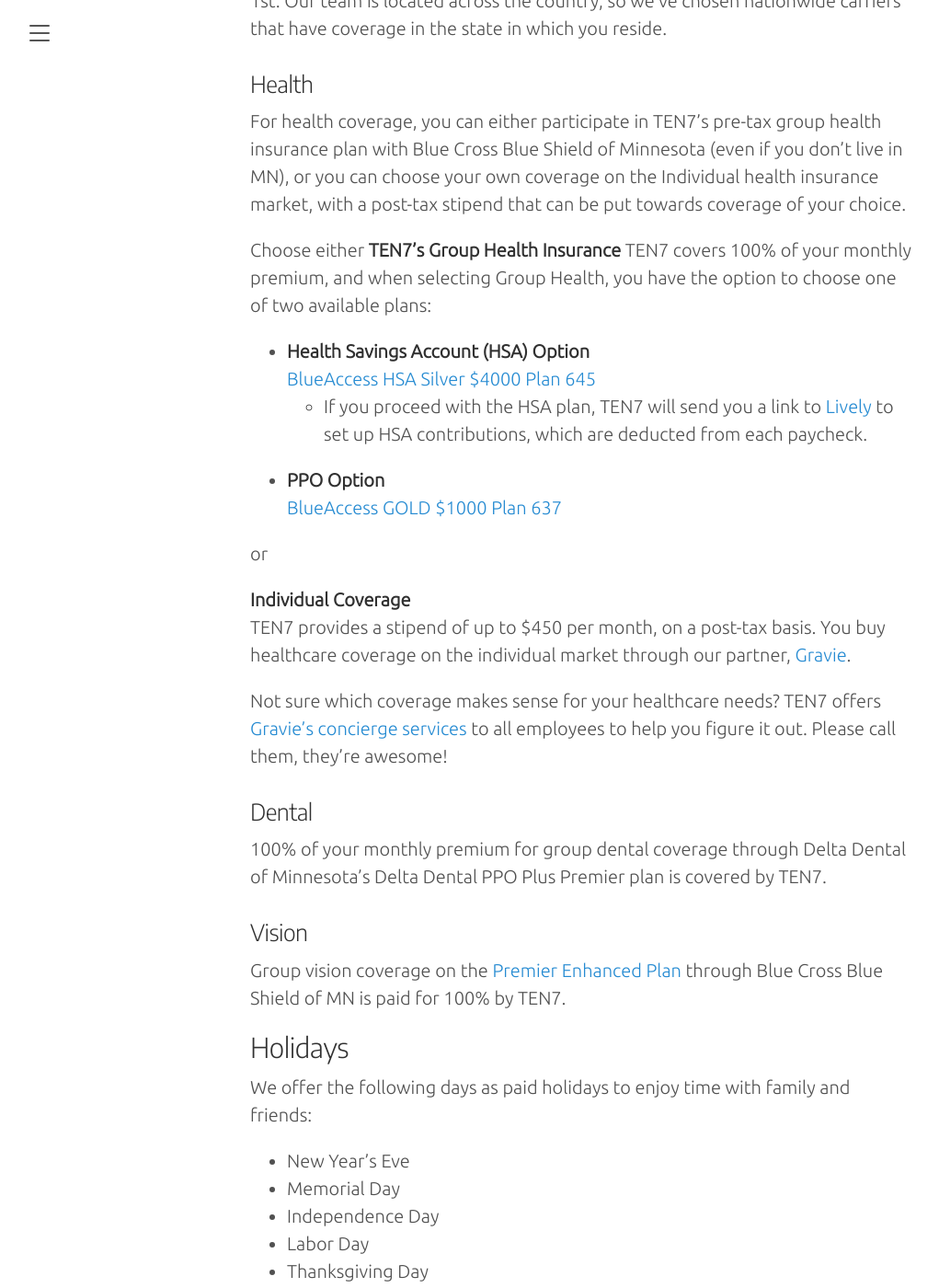
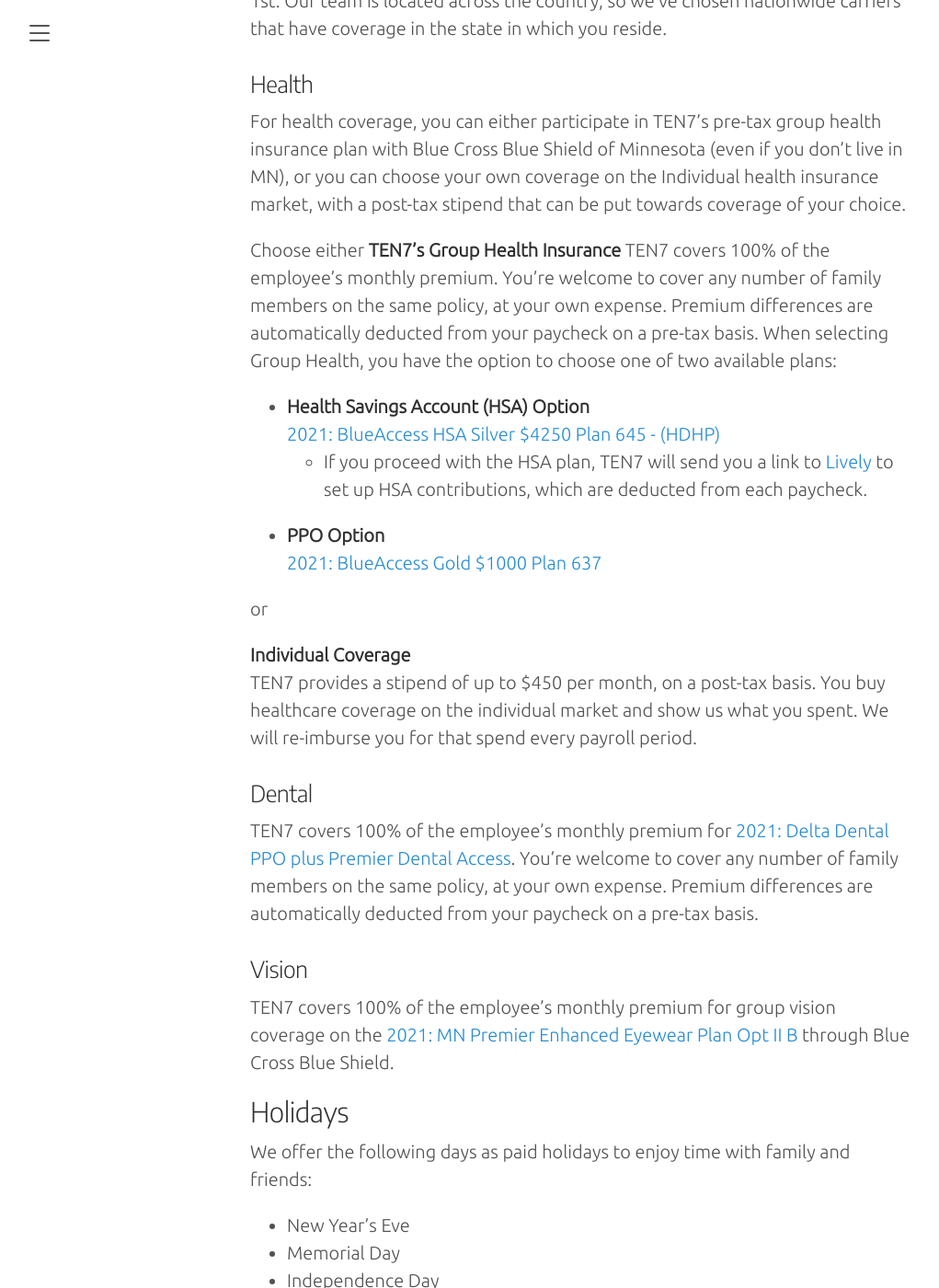
Before and after one commit to ten7/handbook.ten7.com, a Jekyll site: the page built from 040-our-benefits.md, in a window 1280 px wide and 1400 px high, scrolled down 394 px. Shown: the whole window at 92% size, without its empty margins (8-1029 px from the left). Built offline with Jekyll 4.4.1, drawn with Linux system fonts in a browser that asks for light colours; some web fonts are replaced; our own code applies the rules of GitHub Pages for plain Markdown files; some of the changed text lies outside the part shown.

Commit message:
2021 updates

```diff
--- a/040-our-benefits.md
+++ b/040-our-benefits.md
@@ -15,28 +15,27 @@
 
 Choose either
 **TEN7’s Group Health Insurance**
-TEN7 covers 100% of your monthly premium, and when selecting Group Health, you have the option to choose one of two available plans:
+TEN7 covers 100% of the employee's monthly premium. You're welcome to cover any number of family members on the same policy, at your own expense. Premium differences are automatically deducted from your paycheck on a pre-tax basis. When selecting Group Health, you have the option to choose one of two available plans:
 
 * **Health Savings Account (HSA) Option**<br/>
-[BlueAccess HSA Silver $4000 Plan 645](2019_BlueAccess_HSA_Silver_$4000_Plan_645_M00649R01_508.pdf)
+[2021: BlueAccess HSA Silver $4250 Plan 645 - (HDHP)
+](https://s3.amazonaws.com/hawaiian-ice/production/public/carriers/ca/bcbs/plans/2021/bcbs_blueaccess_hsa_silver_4250_plan_645_hdhp.pdf)
     * If you proceed with the HSA plan, TEN7 will send you a link to [Lively](https://livelyme.com/) to set up HSA contributions, which are deducted from each paycheck.
 * **PPO Option**<br/>
-[BlueAccess GOLD $1000 Plan 637](2019_BlueAccess_Gold_$1000_Plan_637_M00640R01_508.pdf)
+[2021: BlueAccess Gold $1000 Plan 637](https://s3.amazonaws.com/hawaiian-ice/production/public/carriers/ca/bcbs/plans/2021/bcbs_blueaccess_gold_1000_plan_637.pdf)
 
 or
 
 **Individual Coverage**<br/>
-TEN7 provides a stipend of up to $450 per month, on a post-tax basis. You buy healthcare coverage on the individual market through our partner, [Gravie](http://gravie.com/).
-
-Not sure which coverage makes sense for your healthcare needs? TEN7 offers [Gravie’s concierge services](https://www.gravie.com/) to all employees to help you figure it out. Please call them, they’re awesome!
+TEN7 provides a stipend of up to $450 per month, on a post-tax basis. You buy healthcare coverage on the individual market and show us what you spent. We will re-imburse you for that spend every payroll period.
 
 ### Dental
 
-100% of your monthly premium for group dental coverage through Delta Dental of Minnesota’s Delta Dental PPO Plus Premier plan is covered by TEN7.
+TEN7 covers 100% of the employee's monthly premium for [2021: Delta Dental PPO plus Premier Dental Access](https://s3.amazonaws.com/hawaiian-ice/production/public/carriers/ca/delta/plans/2019/delta_delta_dental_ppo_plus_premier_dental_access.pdf). You're welcome to cover any number of family members on the same policy, at your own expense. Premium differences are automatically deducted from your paycheck on a pre-tax basis.
 
 ### Vision
 
-Group vision coverage on the [Premier Enhanced Plan](https://www.bluecrossmn.com/healthy/public/portalcomponents/PublicContentServlet?contentId=P11GA_16223992) through Blue Cross Blue Shield of MN is paid for 100% by TEN7.
+TEN7 covers 100% of the employee's monthly premium for group vision coverage on the [2021: MN Premier Enhanced Eyewear Plan Opt II B](https://s3.amazonaws.com/hawaiian-ice/production/public/carriers/ca/bcbs/plans/2019/bcbs_mn_premier_enhanced_eyewear_plan_opt_ii_b.pdf) through Blue Cross Blue Shield.
 
 ## Holidays
 
@@ -101,24 +100,11 @@
 
 ## Life Insurance
 
-You’ll receive SmartChoice Life and Accidental Death & Dismemberment coverage for up to $50,000 from Reliance Standard Life Insurance Company.
-
-You may purchase additional coverage up to $200,000 at your own expense.
-
-## Short-Term Disability
-
-You’ll also receive SmartChoice Short Term Disability coverage from Reliance Standard Life Insurance Company. The plan provides 60% of your earnings, up to a $7,500 maximum monthly benefit.
-
-## Additional Discounts
-
-Through Principal Life Insurance, TEN7 offers discounts on laser vision correction, a hearing aid program, will and legal document assistance, beneficiary support as well as a few others. See the [Additional Discount](TEN7-Principal-Ins-Co-Additional-Benefits.pdf) document for details.
-
-Please note: these services are independent of TEN7 healthcare benefits and any costs incurred will not count towards the annual deductible. However, it may be possible to use HSA funds towards the medical procedures. Check out the [current HSA eligibility policy](https://livelyme.com/whats-eligible/) for details.
+You’ll receive [$50,000 Basic Life insurance](https://s3.amazonaws.com/hawaiian-ice/production/public/carriers/ca/principal/plans/2017/principal_mn_principal_life_50000.pdf) from Principal. You may purchase additional coverage at your own expense.
 
 ## Professional Development
 
 TEN7 encourages employees to keep learning and growing professionally. You'll receive a $1,500 annual stipend, plus two additional paid days off to use towards a conference or an educational experience of your choosing (including books).
-* Visit the following Confluence page for step-by-step process to [request time off for Professional Development](https://teamten7.atlassian.net/wiki/x/6wDx).
 
 ## Technology Stipend
 
```
